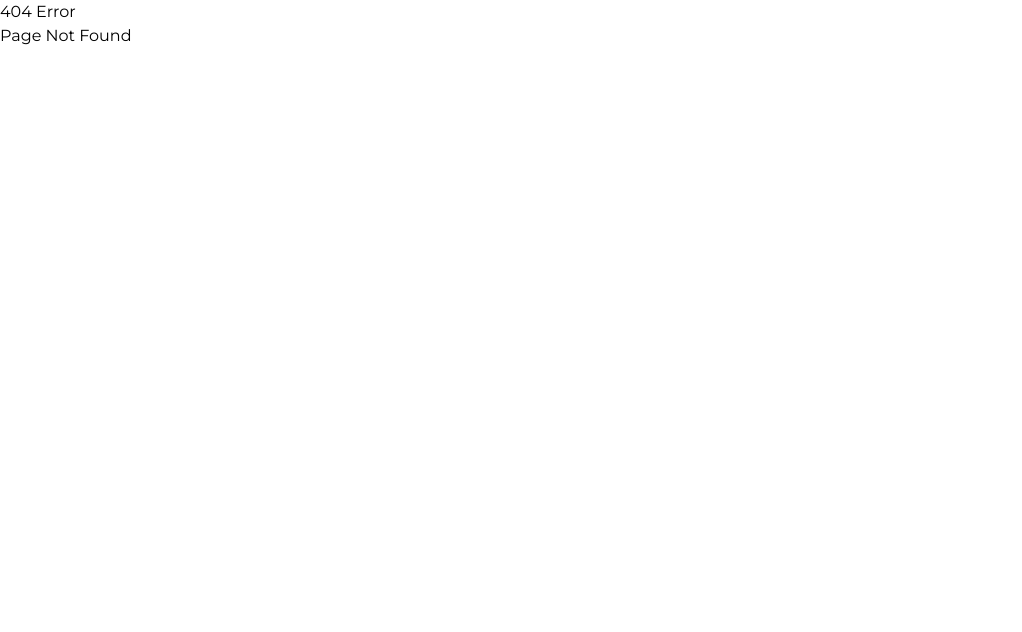
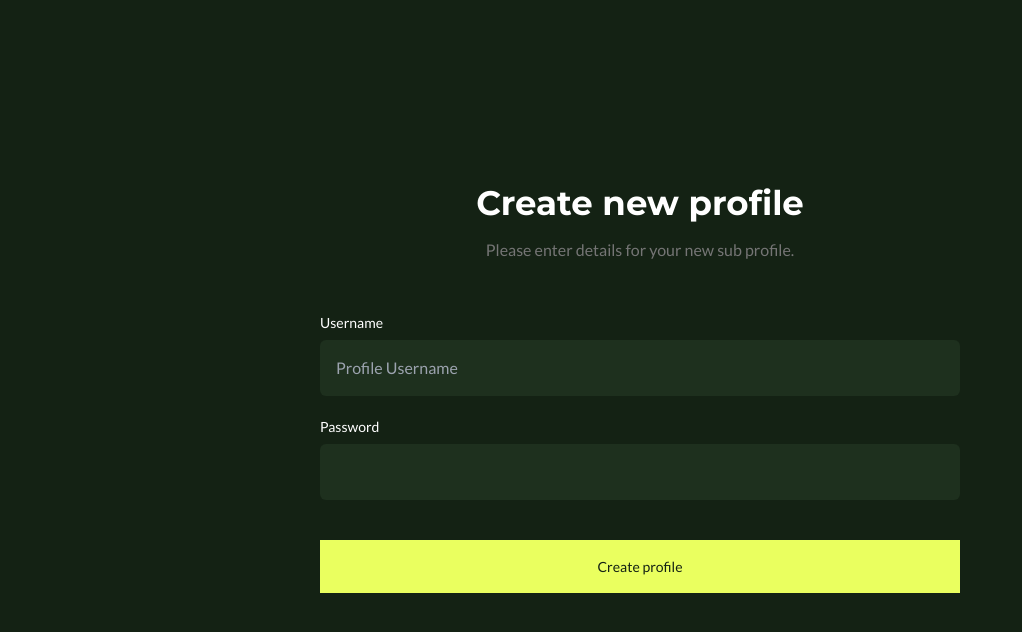
Before and after one commit to DzenisKajevic/hackaton-2023-fe, a React (Create React App) app: page /create_new_profile in a window 1280 px wide. Before the commit this address had no page. Shown: the top 632 px of the page, without its empty margins (0-1022 px from the left). Built offline with nearby package versions, Linux system fonts and the light colour scheme.

Commit message:
Create New Profile Page

```diff
--- a/src/App.js
+++ b/src/App.js
@@ -8,6 +8,7 @@ import PageNotFound from './pages/PageNotFound';
 import WelcomePage from './pages/WelcomePage';
 import AddDevice from './Components/AddDevice';
 import ManageDevice from './Components/ManageDevice';
+import CreateProfilePage from './pages/CreateProfilePage';
 
 function App() {
   return (
@@ -39,6 +40,7 @@ function App() {
         <Route path="/registration" element={ <RegisterPage /> } />
         <Route path="/login" element={ <LoginPage /> } />
         <Route path="*" element={ <PageNotFound /> } />
+        <Route path="/create_new_profile" element={ <CreateProfilePage /> } />
       </Routes >
     </BrowserRouter>
   );
--- /dev/null
+++ b/src/Components/CreateProfile.jsx
@@ -0,0 +1,24 @@
+import React from 'react'
+
+const CreateProfile = () => {
+  return (
+    <div className='flex flex-col register-form h-[100vh] my-auto flex-auto items-center justify-center bg-primary'>
+        <div className='px-[40px] xs:px-0 ss:w-5/6 md:w-1/2 flex flex-col'>
+            <h2 className='text-[34px] font-bold text-secondary text-center mb-[20px] leading-[30px]'>Create new profile</h2>
+            <p className='text-[16px] text-text text-center mb-[50px]'>Please enter details for your new sub profile.</p>
+            <div className='flex flex-col mb-[20px]'>
+                <label className="" htmlFor="">Username</label>
+                <input type="text" id="username" name="username" placeholder="Profile Username" />
+            </div>
+            <div className='flex flex-col mb-[40px]'>
+                <label className="" htmlFor="">Password</label>
+                <input type="password" id="password" name="password" />
+            </div>
+            <button type='submit' className='text-[14px] text-secondary text-center mb-[20px]'>Create profile</button>
+
+        </div>
+    </div>
+  )
+}
+
+export default CreateProfile
--- /dev/null
+++ b/src/pages/CreateProfilePage.js
@@ -0,0 +1,12 @@
+import React from 'react'
+import CreateProfile from '../Components/CreateProfile'
+
+const CreateProfilePage = () => {
+  return (
+    <>
+        <CreateProfile />
+    </>
+  )
+}
+
+export default CreateProfilePage
```
Also changed, not shown: 1 other file (tests, documents, lock files or other folders).
